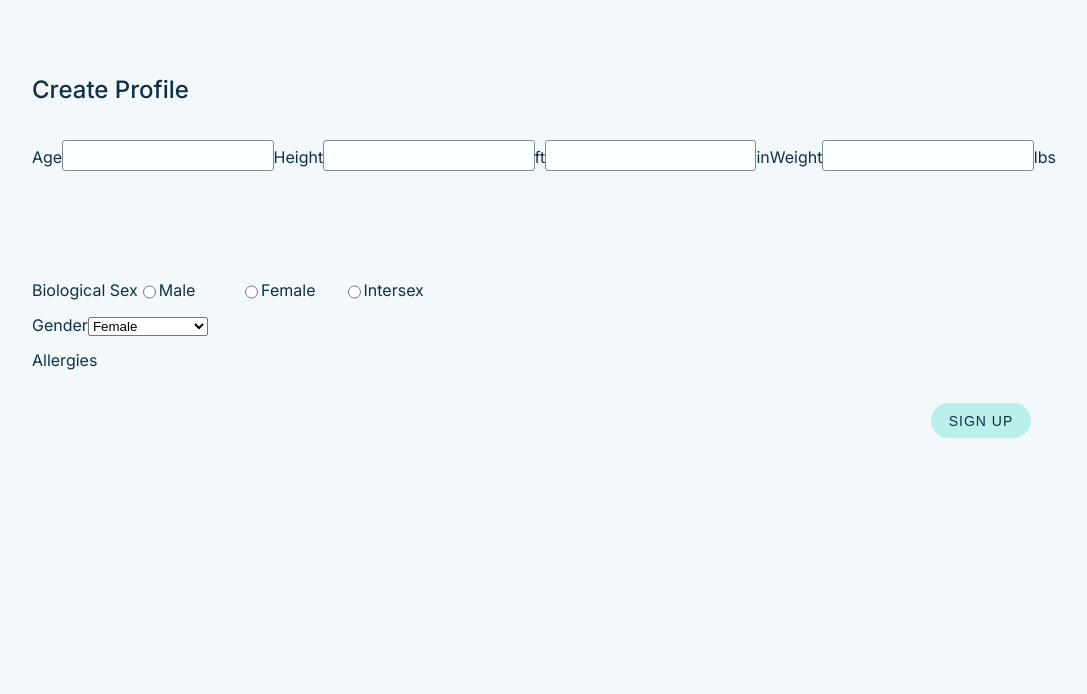
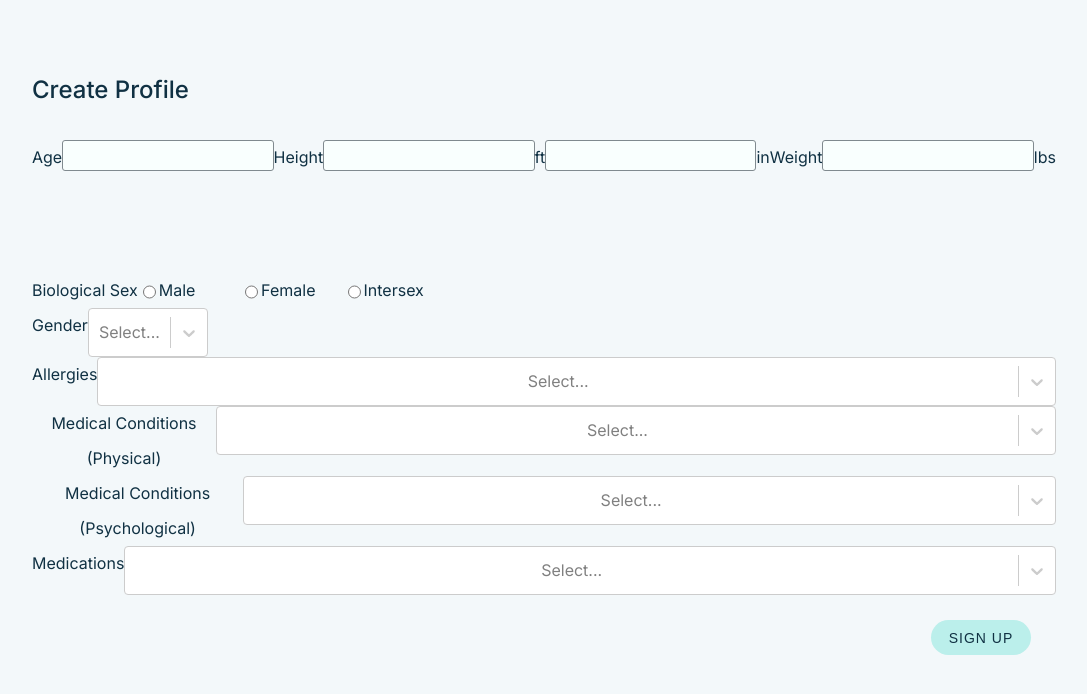
Before and after one commit to yuchenfany/research_match, a React (Create React App) app in the folder research-app/: page /profile in a window 1280 px wide. Shown: the top 694 px of the page, without its empty margins (96-1183 px from the left). Built offline with nearby package versions, Linux system fonts and the light colour scheme.

Commit message:
added tagging front end to Profile.js

```diff
--- a/research-app/src/assets/index.css
+++ b/research-app/src/assets/index.css
@@ -245,3 +245,7 @@ code {
   flex-direction: row;
   width: 10%;
 }
+
+.select-tags {
+  width: 100%;
+}
--- a/research-app/src/components/Profile.js
+++ b/research-app/src/components/Profile.js
@@ -1,11 +1,53 @@
 /* eslint-disable react/prop-types */
 /* eslint-disable react/jsx-filename-extension */
 import React from 'react';
+import Select from 'react-select';
 import { useNavigate } from 'react-router-dom';
 import '../assets/index.css';
 
 function Profile() {
   const navigate = useNavigate();
+
+  const genderOptions = [
+    { label: 'Female', value: 'female' },
+    { label: 'Male', value: 'male' },
+    { label: 'Transgender', value: 'transgender' },
+    { label: 'Non-binary', value: 'nonbinary' },
+    { label: 'Other', value: 'other' },
+  ];
+
+  const allergyTags = [
+    { label: 'Tree Nuts', value: 'treeNuts' },
+    { label: 'Gluten', value: 'gluten' },
+    { label: 'Penicillin', value: 'penicillin' },
+    { label: 'Peanuts', value: 'peanuts' },
+    { label: 'Aspirin', value: 'aspirin' },
+    { label: 'Pollen', value: 'pollen' },
+  ];
+
+  const physTags = [
+    { label: 'Arthritis', value: 'arthritis' },
+    { label: 'Asthma', value: 'asthma' },
+    { label: 'Diabetes', value: 'diabetes' },
+    { label: 'Epilepsy', value: 'epilepsy' },
+    { label: 'High Blood Pressure', value: 'highBloodPressure' },
+    { label: 'Anemia', value: 'anemia' },
+  ];
+
+  const psychTags = [
+    { label: 'Generalized Anxiety Disorder', value: 'anxiety' },
+    { label: 'Bipolar Disorder', value: 'bipolar' },
+    { label: 'Depression', value: 'depression' },
+    { label: 'ADHD', value: 'adhd' },
+    { label: 'Borderline Personality Disorder', value: 'borderline' },
+    { label: 'Insomnia', value: 'insomnia' },
+  ];
+
+  const medTags = [
+    { label: 'Adderall', value: 'adderla' },
+    { label: 'Prozac', value: 'prozac' },
+    { label: 'Lexapro', value: 'lexapro' },
+  ];
 
   const goToHome = () => {
     navigate('/home');
@@ -84,18 +126,47 @@ function Profile() {
         <div className="profile-row">
           <div>Gender</div>
           <div className="dropdown">
-            <select>
-              <option>Female</option>
-              <option>Male</option>
-              <option>Transgender</option>
-              <option>Non-binary</option>
-              <option>Other</option>
-              <option>Prefer not to say</option>
-            </select>
+            <Select
+              options={genderOptions}
+              onChange={(opt) => console.log(opt.label, opt.value)}
+            />
           </div>
         </div>
         <div className="profile-row">
           <div>Allergies</div>
+          <Select
+            options={allergyTags}
+            isMulti
+            onChange={(opt) => console.log(opt.label, opt.value)}
+            className="select-tags"
+          />
+        </div>
+        <div className="profile-row">
+          <div>Medical Conditions (Physical)</div>
+          <Select
+            options={physTags}
+            isMulti
+            onChange={(opt) => console.log(opt.label, opt.value)}
+            className="select-tags"
+          />
+        </div>
+        <div className="profile-row">
+          <div>Medical Conditions (Psychological)</div>
+          <Select
+            options={psychTags}
+            isMulti
+            onChange={(opt) => console.log(opt.label, opt.value)}
+            className="select-tags"
+          />
+        </div>
+        <div className="profile-row">
+          <div>Medications</div>
+          <Select
+            options={medTags}
+            isMulti
+            onChange={(opt) => console.log(opt.label, opt.value)}
+            className="select-tags"
+          />
         </div>
         <input className="signup-button" type="submit" value="SIGN UP" onClick={goToHome} />
       </div>
```
